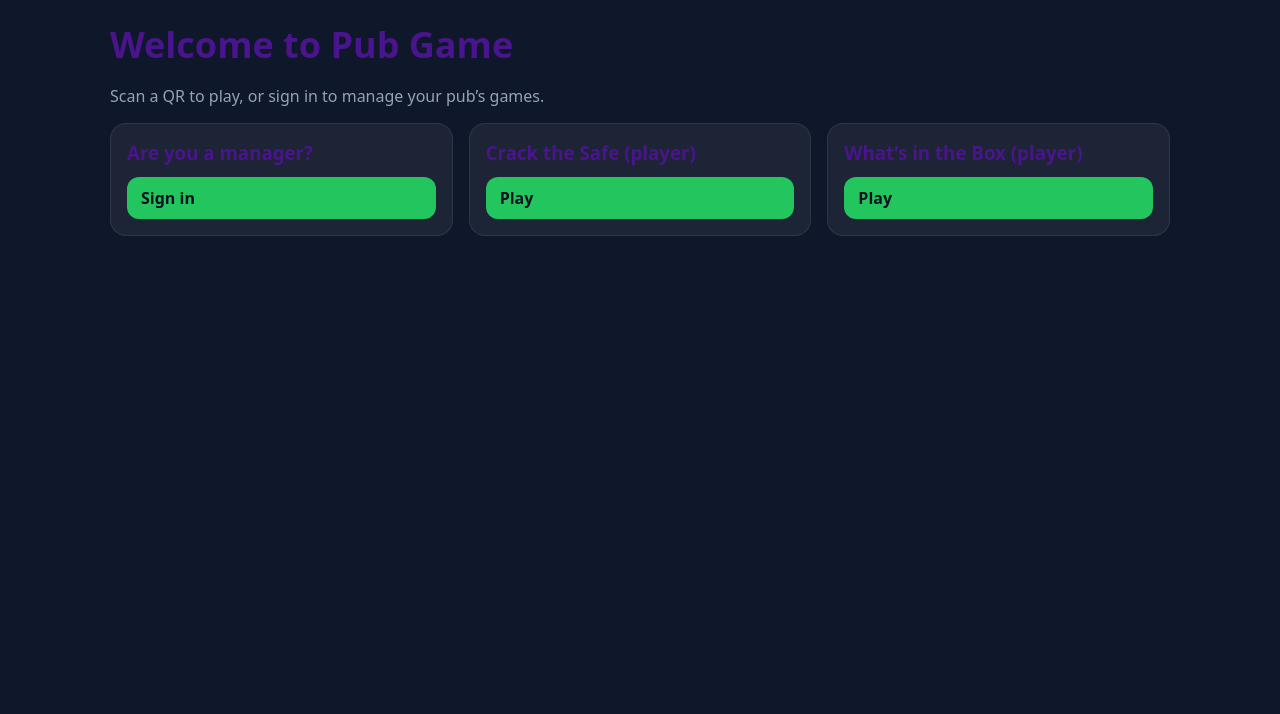
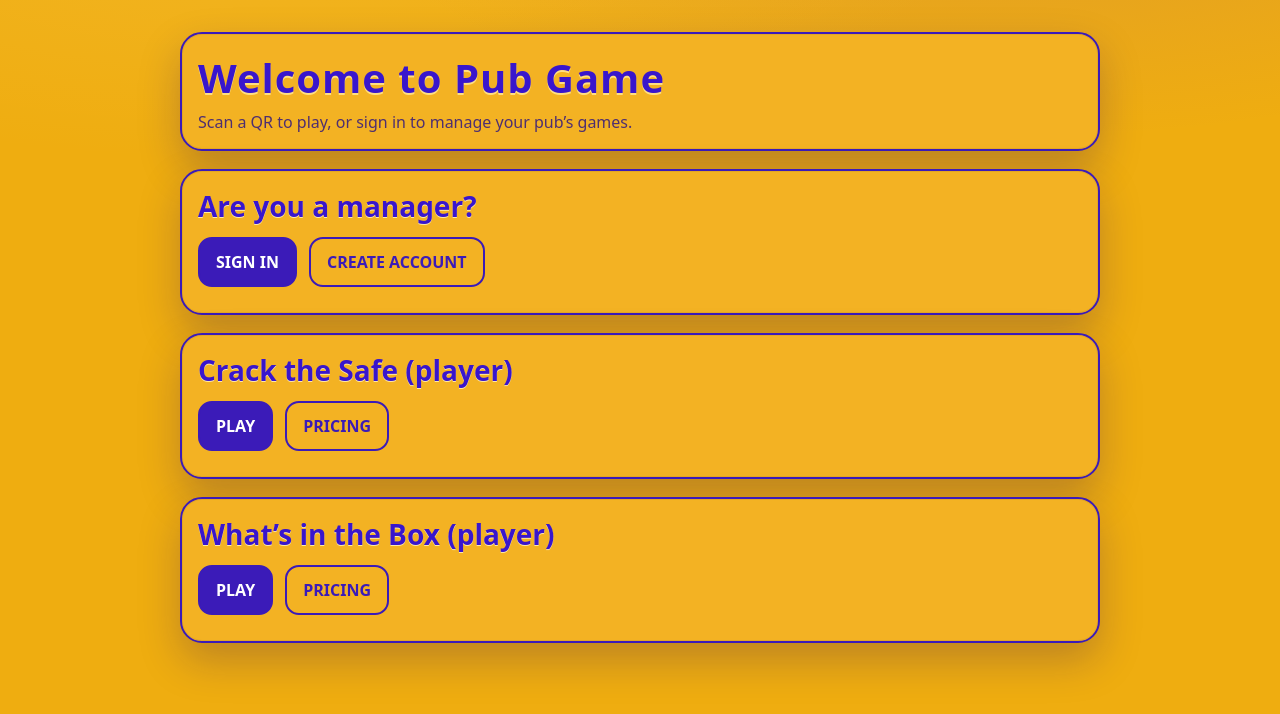
Before and after one commit to Lucasss1997/pub-game-frontend, a React (Create React App) app: page / in a window 1280 px wide. Shown: the top 714 px of the page. Built offline with nearby package versions, Linux system fonts and the light colour scheme.

Commit message:
Update Home.jsx

```diff
--- a/src/pages/Home.jsx
+++ b/src/pages/Home.jsx
@@ -1,47 +1,51 @@
+// src/pages/Home.jsx
 import React from 'react';
 import { Link } from 'react-router-dom';
+import './admin.css';            // reuse the Pub Game orange/purple theme
 
 export default function Home() {
   return (
-    <div style={styles.app}>
-      <main style={styles.main}>
-        <h1 style={styles.h1}>Welcome to Pub Game</h1>
-        <p style={styles.sub}>Scan a QR to play, or sign in to manage your pub’s games.</p>
+    <div className="admin-wrap">
+      <div className="admin-card" style={{ marginTop: 8 }}>
+        <h1 className="admin-title" style={{ fontSize: 40, marginBottom: 6 }}>
+          Welcome to Pub Game
+        </h1>
+        <p className="admin-sub" style={{ marginBottom: 0 }}>
+          Scan a QR to play, or sign in to manage your pub’s games.
+        </p>
+      </div>
 
-        <div style={styles.grid}>
-          <Card title="Are you a manager?">
-            <Link to="/login" style={styles.cta}>Sign in</Link>
-          </Card>
+      {/* Manager / staff */}
+      <section className="admin-card">
+        <h2 className="section-title" style={{ marginBottom: 12 }}>
+          Are you a manager?
+        </h2>
+        <div className="actions">
+          <Link className="btn solid" to="/login">Sign in</Link>
+          <Link className="btn ghost" to="/register">Create account</Link>
+        </div>
+      </section>
 
-          <Card title="Crack the Safe (player)">
-            <Link to="/play/crack-the-safe" style={styles.cta}>Play</Link>
-          </Card>
+      {/* Player quick links (demo/QR fallback) */}
+      <section className="admin-card">
+        <h2 className="section-title" style={{ marginBottom: 12 }}>
+          Crack the Safe (player)
+        </h2>
+        <div className="actions">
+          <Link className="btn solid" to="/crack-the-safe">Play</Link>
+          <Link className="btn ghost" to="/pricing">Pricing</Link>
+        </div>
+      </section>
 
-          <Card title="What’s in the Box (player)">
-            <Link to="/play/whats-in-the-box" style={styles.cta}>Play</Link>
-          </Card>
+      <section className="admin-card">
+        <h2 className="section-title" style={{ marginBottom: 12 }}>
+          What’s in the Box (player)
+        </h2>
+        <div className="actions">
+          <Link className="btn solid" to="/whats-in-the-box">Play</Link>
+          <Link className="btn ghost" to="/pricing">Pricing</Link>
         </div>
-      </main>
+      </section>
     </div>
   );
 }
-
-function Card({ title, children }) {
-  return (
-    <div style={styles.card}>
-      <h3 style={styles.cardH}>{title}</h3>
-      {children}
-    </div>
-  );
-}
-
-const styles = {
-  app: { minHeight: '100vh', background: '#0f172a', color: '#e5e7eb' },
-  main: { maxWidth: 1100, margin: '0 auto', padding: 20, display: 'grid', gap: 16 },
-  h1: { margin: 0, fontSize: 36, fontWeight: 800 },
-  sub: { margin: 0, color: '#94a3b8' },
-  grid: { display: 'grid', gap: 16, gridTemplateColumns: 'repeat(auto-fit, minmax(280px,1fr))' },
-  card: { background: 'rgba(255,255,255,0.06)', border: '1px solid rgba(255,255,255,0.08)', borderRadius: 16, padding: 16, display: 'grid', gap: 12 },
-  cardH: { margin: 0 },
-  cta: { display: 'inline-block', padding: '10px 14px', borderRadius: 12, background: '#22c55e', color: '#0b1220', fontWeight: 800, textDecoration: 'none' }
-};
```
